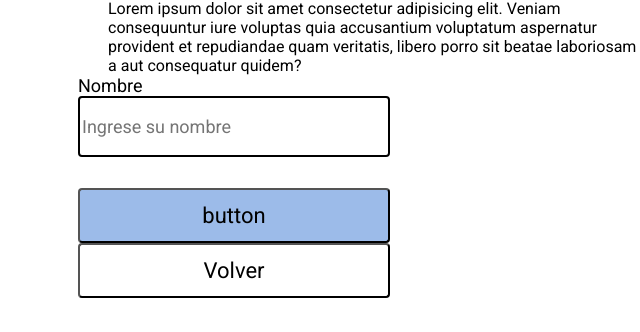
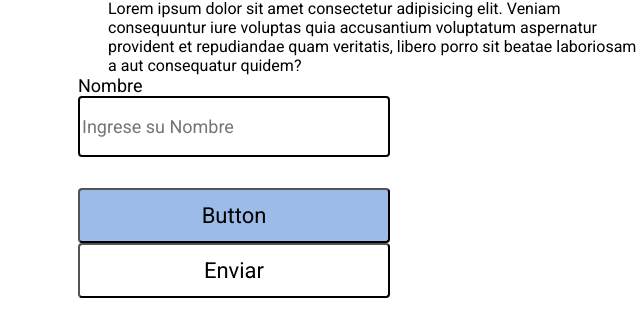
Before and after one commit to martin2236/componentes-html, a website built with Parcel: page src/index.html in a window 1280 px wide. Shown: the part 986-1318 px from the top of the page, 262-902 px from the left. Built offline with nearby package versions, Linux system fonts and the light colour scheme.

Commit message:
mas errores

```diff
--- a/src/button-comp/button.ts
+++ b/src/button-comp/button.ts
@@ -12,15 +12,15 @@
 
             var label = document.createElement("label")
             label.classList.add("label")
-            label.textContent = "Nombre"
+            label.textContent = `${texto}`
 
             var input = document.createElement("input")
             input.classList.add("input")
-            input.setAttribute("placeholder","Ingrese su nombre")
+            input.setAttribute("placeholder",`Ingrese su ${texto}`)
 
             var button = document.createElement("button")
             button.classList.add("button")
-            button.textContent = texto
+            button.textContent = "Button"
 
             var style = document.createElement("style")
             style.textContent = `
@@ -66,7 +66,7 @@
             contenedor.appendChild(button)
 
             }
-             if (this.hasAttribute("boton")){
+             if (this.hasAttribute("enviar")){
                  style.textContent =`
                  .button{
                       font-family: 'Roboto', sans-serif;
@@ -78,6 +78,7 @@
                      font-weight: 500;
                  }
                  `
+                 button.textContent = "Enviar"
                 shadow.appendChild(style)
                 shadow.appendChild(button)
             }
--- a/src/index.html
+++ b/src/index.html
@@ -45,8 +45,8 @@
             libero porro sit beatae laboriosam a aut consequatur quidem?
         </p>
     </div>
-   <button-el style="margin-top: 69px;" class="form" formulario > button</button-el>
-   <button-el class="algo" boton > Volver</button-el>
+   <button-el  class="form" formulario >Nombre</button-el>
+   <button-el class="algo" enviar ></button-el>
 
 
     </div>
```
Also changed, not shown: dist/index.html, 2 other files.
